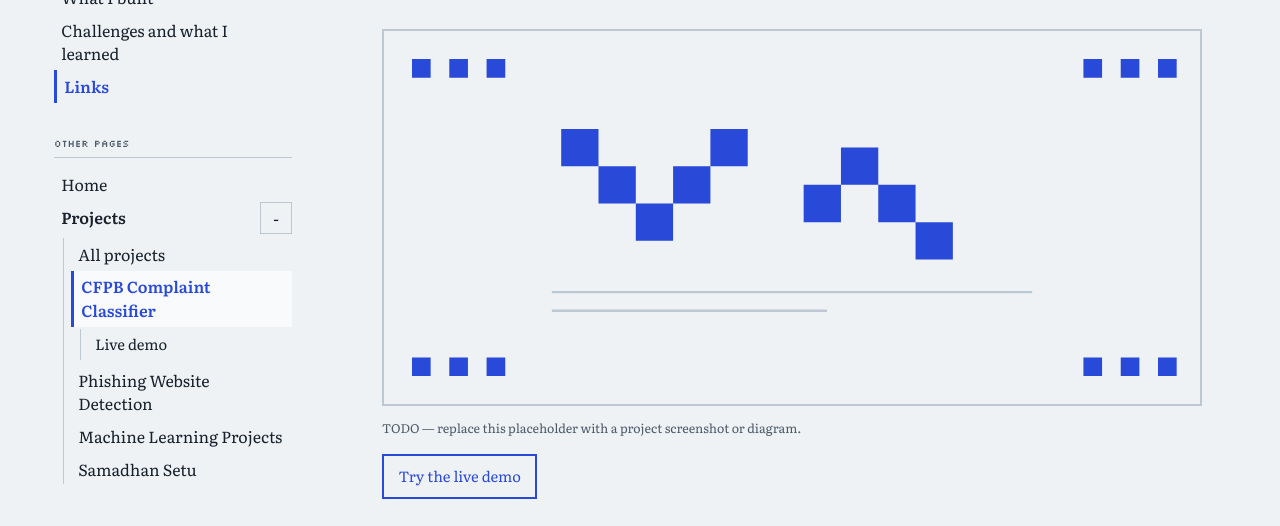
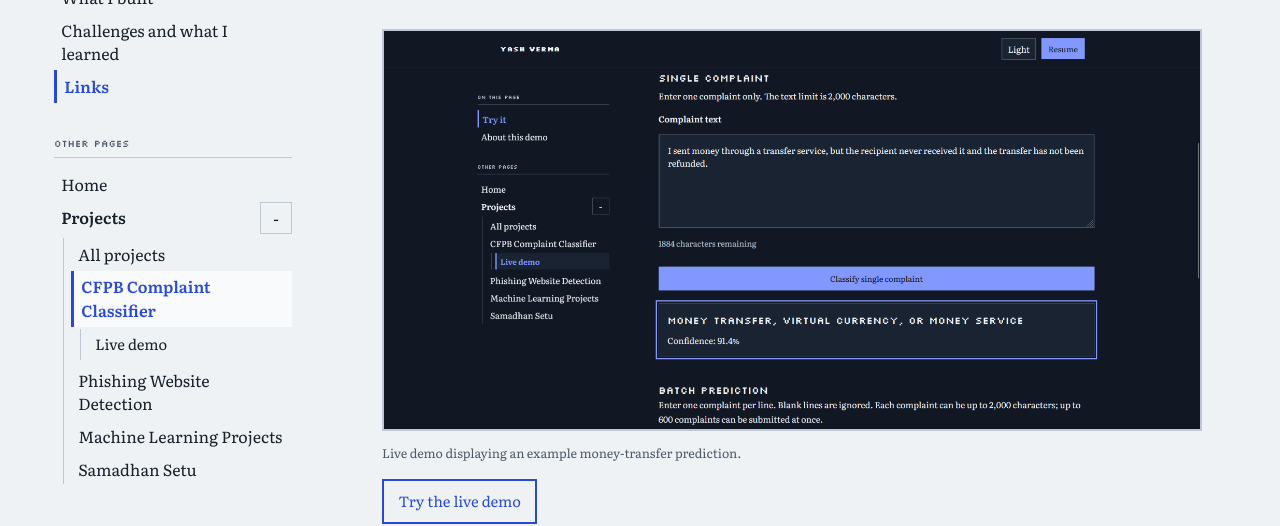
Before and after one commit to CodeSlavve/CodeSlavve.github.io, a plain HTML site: page projects/cfpb-complaint-classifier.html in a window 1280 px wide. Shown: the part 300-826 px from the top of the page. Drawn offline with Linux system fonts and the light colour scheme.

Commit message:
Add CFPB classifier demo screenshot
Co-authored-by: Copilot <223556219+Copilot@users.noreply.github.com>

```diff
--- a/projects/cfpb-complaint-classifier.html
+++ b/projects/cfpb-complaint-classifier.html
@@ -53,8 +53,8 @@
       <p class="project-deck">An end-to-end NLP system that predicts one of eight CFPB product categories from a consumer complaint narrative.</p>
     </header>
     <figure class="project-figure">
-      <img src="/assets/project-placeholder.svg" alt="Placeholder graphic for the CFPB Complaint Classifier; replace with a project screenshot or diagram.">
-      <figcaption>TODO — replace this placeholder with a project screenshot or diagram.</figcaption>
+      <img src="/assets/cfpb-complaint-classifier.png" alt="CFPB Complaint Classifier demo showing a submitted synthetic money-transfer complaint and the predicted money-transfer category with 91.4% confidence.">
+      <figcaption>Live demo displaying an example money-transfer prediction.</figcaption>
     </figure>
     <p class="demo-cta"><a class="button button-secondary" href="/projects/cfpb-complaint-classifier-demo.html">Try the live demo</a></p>
     <div class="project-prose">
```
Also changed, not shown: assets/cfpb-complaint-classifier.png (added).
